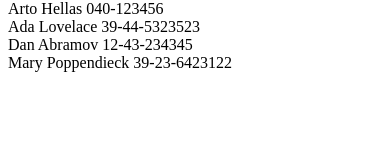
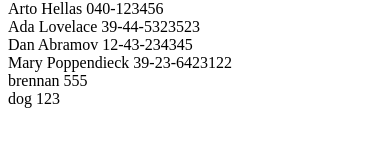
Before and after one commit to brennandoubt/fullstackopen2023, a React (Vite) app in the folder part2/phonebook/: page / in a window 390 px wide. Shown: the part 284-430 px from the top of the page. Built offline with nearby package versions, Linux system fonts and the light colour scheme; data requests are answered from the project's data file.

Commit message:
phonebook step7

```diff
--- a/part2/phonebook/db.json
+++ b/part2/phonebook/db.json
@@ -1,5 +1,5 @@
 {
-    "persons":[
+  "persons": [
     {
       "name": "Arto Hellas",
       "number": "040-123456",
@@ -19,6 +19,16 @@
       "name": "Mary Poppendieck",
       "number": "39-23-6423122",
       "id": 4
+    },
+    {
+      "name": "brennan",
+      "number": "555",
+      "id": 5
+    },
+    {
+      "name": "dog",
+      "number": "123",
+      "id": 6
     }
   ]
 }
--- a/part2/phonebook/src/App.jsx
+++ b/part2/phonebook/src/App.jsx
@@ -40,6 +40,13 @@
       number: newNumber,
       id: persons.length + 1
     }
+
+    // saving new phonebook entries to backend server via POST request
+    axios
+      .post(`http://localhost:3001/persons`, personObject)
+      .then(response => {
+        console.log(response)
+      })
 
     setPersons(persons.concat(personObject))
     setNewName('')
```
Lines whose indentation alone changed are shown as unchanged.
